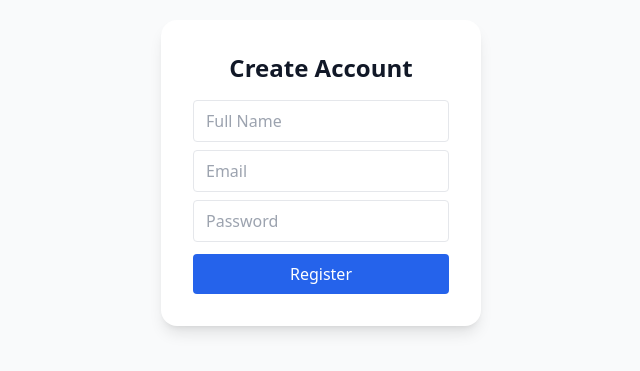
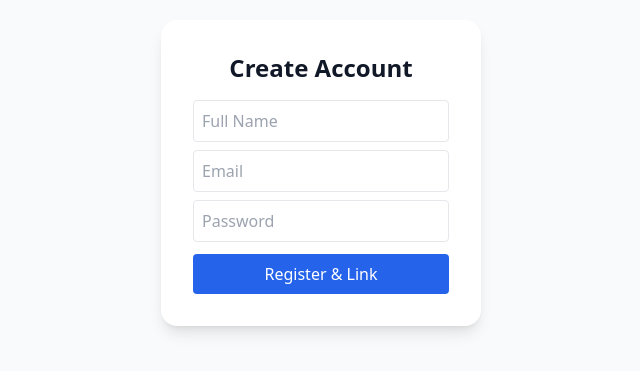
Before and after one commit to Basilehabb/smart-qr-frontend, a Next.js app: page /register in a window 1280 px wide. Shown: the part 227-598 px from the top of the page, without its empty margins (319-959 px from the left). Built offline with nearby package versions, Linux system fonts and the light colour scheme; no server answers.

Commit message:
Update page.tsx

```diff
--- a/app/register/page.tsx
+++ b/app/register/page.tsx
@@ -1,4 +1,6 @@
 "use client";
+export const dynamic = "force-dynamic";
+export const fetchCache = "force-no-store";
 
 import { useState } from "react";
 import { useRouter, useSearchParams } from "next/navigation";
@@ -6,8 +8,8 @@ import { api } from "@/lib/api";
 
 export default function RegisterPage() {
   const router = useRouter();
-  const search = useSearchParams();
-  const linkCode = search?.get("code") || null;
+  const params = useSearchParams();
+  const code = params.get("code"); // ← مهم جدًا
 
   const [name, setName] = useState("");
   const [email, setEmail] = useState("");
@@ -20,32 +22,32 @@ export default function RegisterPage() {
       setError(null);
       setLoading(true);
 
-      // 1) register
+      // 1) Register
       await api.post("/auth/register", { name, email, password });
 
-      // 2) login
+      // 2) Login
       const loginRes = await api.post("/auth/login", { email, password });
       const token = loginRes.data.token;
+
       localStorage.setItem("token", token);
 
-      // 3) link QR if exists
-      if (linkCode) {
+      // 3) Link QR if provided
+      if (code) {
         await api.post(
-          `/qr/link/${linkCode}`,
+          `/qr/link/${code}`,
           {},
           { headers: { Authorization: `Bearer ${token}` } }
         );
 
-        router.push(`/qr/${linkCode}`); // ⭐ مهم جداً
+        // 4) Redirect back to QR page
+        router.push(`/qr/${code}`);
         return;
       }
 
-      // otherwise go to profile
+      // Default redirect
       router.push("/user/dashboard");
-
     } catch (err: any) {
-      console.error(err);
-      setError(err?.response?.data?.message || "Registration failed");
+      setError(err?.response?.data?.message || "Registration failed.");
     } finally {
       setLoading(false);
     }
@@ -56,38 +58,19 @@ export default function RegisterPage() {
       <div className="bg-white shadow-lg p-8 rounded-2xl w-80">
         <h1 className="text-2xl font-bold mb-4 text-center">Create Account</h1>
 
-        <input
-          type="text"
-          placeholder="Full Name"
-          value={name}
-          onChange={(e) => setName(e.target.value)}
-          className="border px-3 py-2 mb-2 rounded w-full"
-        />
+        <input className="border p-2 mb-2 w-full rounded" placeholder="Full Name" onChange={(e) => setName(e.target.value)} />
 
-        <input
-          type="email"
-          placeholder="Email"
-          value={email}
-          onChange={(e) => setEmail(e.target.value)}
-          className="border px-3 py-2 mb-2 rounded w-full"
-        />
+        <input className="border p-2 mb-2 w-full rounded" placeholder="Email" onChange={(e) => setEmail(e.target.value)} />
 
-        <input
-          type="password"
-          placeholder="Password"
-          value={password}
-          onChange={(e) => setPassword(e.target.value)}
-          className="border px-3 py-2 mb-3 rounded w-full"
-        />
+        <input className="border p-2 mb-3 w-full rounded" type="password" placeholder="Password" onChange={(e) => setPassword(e.target.value)} />
 
-        {error && <p className="text-red-500 mb-2 text-center">{error}</p>}
+        {error && <p className="text-red-500 text-center mb-2">{error}</p>}
 
         <button
           onClick={handleRegister}
-          disabled={loading}
-          className="bg-blue-600 text-white px-4 py-2 rounded w-full hover:bg-blue-700 transition"
+          className="bg-blue-600 text-white px-4 py-2 rounded w-full"
         >
-          {loading ? "Registering..." : "Register"}
+          {loading ? "Registering..." : "Register & Link"}
         </button>
       </div>
     </div>
```
